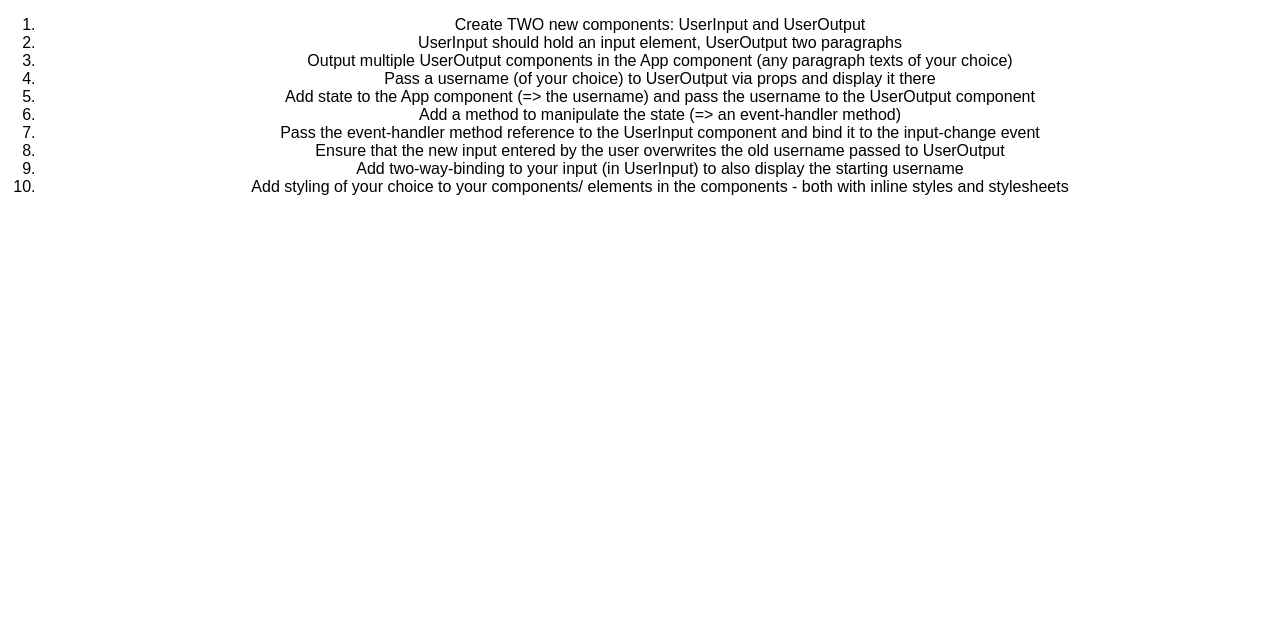
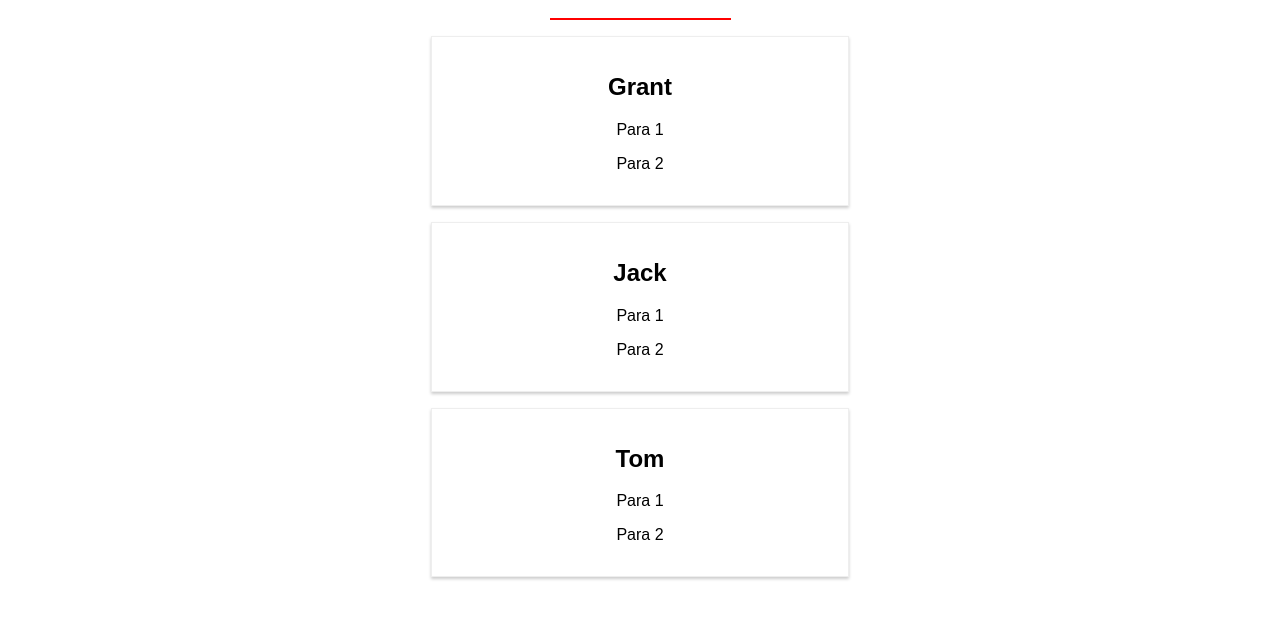
Before and after one commit to grantdwoods/react-udemy, a React (Create React App) app: page / in a window 1280 px wide. Shown: the top 618 px of the page. Built offline with nearby package versions, Linux system fonts and the light colour scheme.

Commit message:
Complete assignment

```diff
--- a/src/App.js
+++ b/src/App.js
@@ -1,22 +1,36 @@
 import React, { Component } from 'react';
 import './App.css';
+import UserInput from './UserInput/UserInput';
+import UserOutput from './UserOutput/UserOutput';
 
 class App extends Component {
+
+  state = {
+    users: [
+      { name: 'Grant'},
+      { name: 'Jack'},
+      { name: 'Tom'}
+    ]
+  };
+
+  onChangedState = (event) => {
+    this.setState({
+        users:[
+          { name: event.target.value },
+          { name: 'Jack'},
+          { name: 'Tom'}
+      ]
+    });
+
+  }
+
   render() {
     return (
       <div className="App">
-        <ol>
-          <li>Create TWO new components: UserInput and UserOutput</li>
-          <li>UserInput should hold an input element, UserOutput two paragraphs</li>
-          <li>Output multiple UserOutput components in the App component (any paragraph texts of your choice)</li>
-          <li>Pass a username (of your choice) to UserOutput via props and display it there</li>
-          <li>Add state to the App component (=> the username) and pass the username to the UserOutput component</li>
-          <li>Add a method to manipulate the state (=> an event-handler method)</li>
-          <li>Pass the event-handler method reference to the UserInput component and bind it to the input-change event</li>
-          <li>Ensure that the new input entered by the user overwrites the old username passed to UserOutput</li>
-          <li>Add two-way-binding to your input (in UserInput) to also display the starting username</li>
-          <li>Add styling of your choice to your components/ elements in the components - both with inline styles and stylesheets</li>
-        </ol>
+        <UserInput changed={this.onChangedState}></UserInput>
+        <UserOutput name={this.state.users[0].name}></UserOutput>
+        <UserOutput name={this.state.users[1].name}></UserOutput>
+        <UserOutput name={this.state.users[2].name}></UserOutput>
       </div>
     );
   }
--- /dev/null
+++ b/src/UserInput/UserInput.css
@@ -0,0 +1,5 @@
+#mainInput{
+    border: none;
+    border-bottom: 2px solid red;
+    cursor: crosshair;
+}
--- /dev/null
+++ b/src/UserInput/UserInput.js
@@ -0,0 +1,14 @@
+import React from 'react';
+import './UserInput.css'
+
+const UserInput = props => {
+
+    return (
+        <div className='UserInput'>
+        <input id='mainInput' type="text" onChange={props.changed} value={props.name} />
+        </div>
+
+    )
+}
+
+export default UserInput;
--- /dev/null
+++ b/src/UserOutput/UserOutput.js
@@ -0,0 +1,24 @@
+import React from 'react';
+
+const UserOutput = props => {
+
+    const style = {
+        width: '30%',
+        margin: '16px auto',
+        border: '1px solid #eee',
+        'box-shadow': '0 2px 3px #ccc',
+        padding: '16px',
+        'text-align': 'center',
+    };
+
+
+    return (
+        <div className='UserOutput' style={style}>
+            <h2>{props.name}</h2>
+            <p>Para 1</p>
+            <p>Para 2</p>
+        </div>
+    )
+}
+
+export default UserOutput;
```
Also changed, not shown: 1 other file (tests, documents, lock files or other folders).
